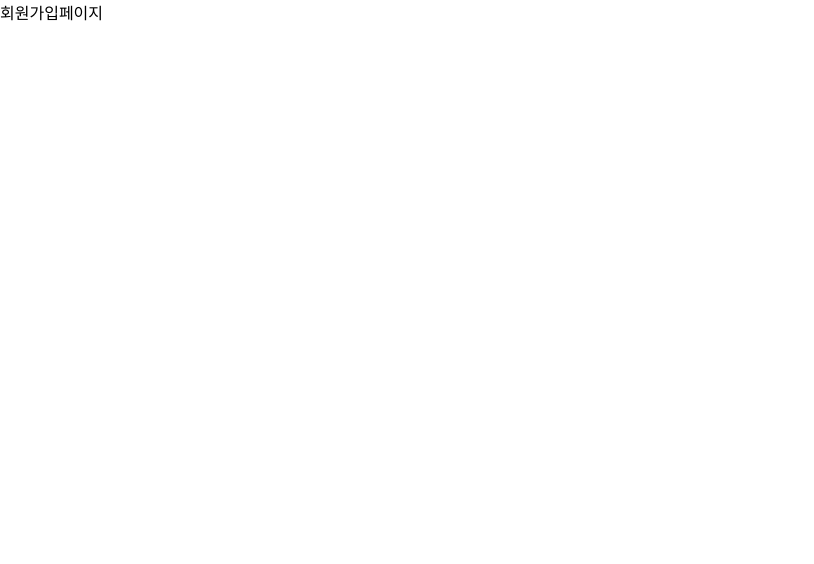
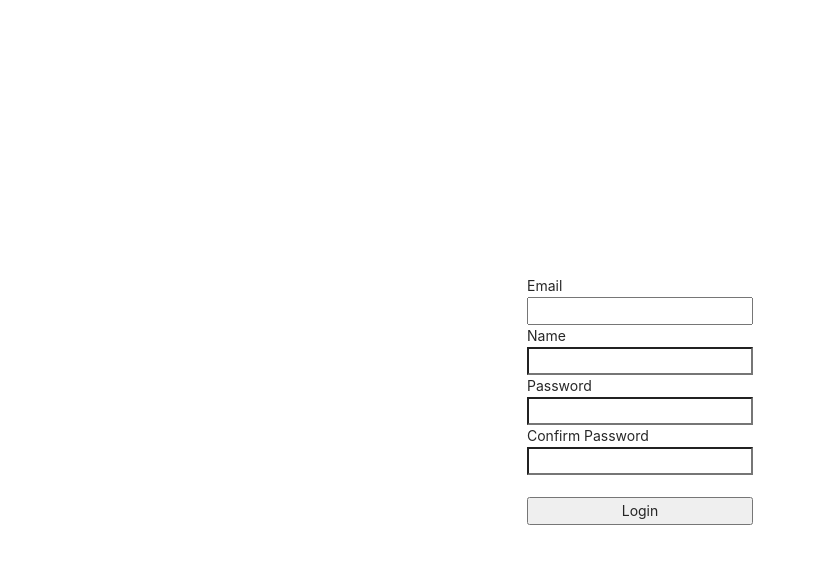
Before and after one commit to wldns0622/boilerPlate, a React (Create React App) app in the folder client/: page /register in a window 1280 px wide. Shown: the top 564 px of the page, without its empty margins (0-814 px from the left). Built offline with nearby package versions, Linux system fonts and the light colour scheme.

Commit message:
feat: login & register component

```diff
--- a/client/package.json
+++ b/client/package.json
@@ -6,12 +6,17 @@
     "@testing-library/jest-dom": "^5.11.4",
     "@testing-library/react": "^11.1.0",
     "@testing-library/user-event": "^12.1.10",
+    "antd": "^4.16.13",
     "axios": "^0.22.0",
     "http-proxy-middleware": "^2.0.1",
     "react": "^17.0.2",
     "react-dom": "^17.0.2",
+    "react-redux": "^7.2.5",
     "react-router-dom": "^5.3.0",
     "react-scripts": "4.0.3",
+    "redux": "^4.1.1",
+    "redux-promise": "^0.6.0",
+    "redux-thunk": "^2.3.0",
     "web-vitals": "^1.0.1"
   },
   "scripts": {
--- /dev/null
+++ b/client/src/_actions/types.js
@@ -0,0 +1,2 @@
+export const LOGIN_USER ='login_user';
+export const REGISTER_USER ='register_user';
--- /dev/null
+++ b/client/src/_actions/user_action.js
@@ -0,0 +1,16 @@
+import axios from 'axios';
+import { LOGIN_USER, REGISTER_USER } from './types';
+
+export function loginUser(dataToSubmit) {
+  const request = axios.post('/api/users/login', dataToSubmit)
+  .then(response => response.data)
+  .catch(err => console.log(err));
+  return { type: LOGIN_USER, payload: request}
+}
+
+export function registerUser(dataToSubmit) {
+  const request = axios.post('/api/users/register', dataToSubmit)
+  .then(response => response.data)
+  .catch(err => console.log(err));
+  return { type: REGISTER_USER, payload: request}
+}
--- /dev/null
+++ b/client/src/_reducers/index.js
@@ -0,0 +1,8 @@
+import { combineReducers } from 'redux';
+import user from './user_reducer';
+
+const rootReducer = combineReducers({
+  user,
+})
+
+export default rootReducer;
--- /dev/null
+++ b/client/src/_reducers/user_reducer.js
@@ -0,0 +1,14 @@
+import { LOGIN_USER, REGISTER_USER } from '../_actions/types';
+
+function userReducer (state = {}, action) {
+  switch(action.type) {
+    case LOGIN_USER:
+      return {...state, loginSuccess: action.payload }
+    case REGISTER_USER:
+      return {...state, register: action.payload }
+    default:
+      return state;
+  }
+}
+
+export default userReducer;
--- a/client/src/components/views/LandingPage/LandingPage.js
+++ b/client/src/components/views/LandingPage/LandingPage.js
@@ -9,8 +9,8 @@
   }, [])
 
   return (
-    <div>
-      랜딩페이지
+    <div style={{ display: 'flex', justifyContent: 'center', alignItems: 'center', width: '100%', height: '100vh'}}>
+      <h2>시작 페이지</h2>
     </div>
   );
 }
--- a/client/src/components/views/LoginPage/LoginPage.js
+++ b/client/src/components/views/LoginPage/LoginPage.js
@@ -1,9 +1,50 @@
-import React from 'react';
+import React, { useState } from 'react';
+import {useDispatch} from 'react-redux';
+import { loginUser } from '../../../_actions/user_action';
 
 function LoginPage(props) {
+  const dispatch = useDispatch();
+
+  const [email, setEmail] = useState('');
+  const [password, setPassword] = useState('');
+
+  const onEmailHandler = (event) => {
+    setEmail(event.currentTarget.value);
+  }
+
+  const onPasswordHandler = (event) => {
+    setPassword(event.currentTarget.value);
+  }
+
+  const onSubmitHandler = (event) => {
+    event.preventDefault();
+    console.log('Email', email);
+    console.log('Password', password);
+
+    const body = { email, password };
+    console.log(body);
+
+    dispatch(loginUser(body))
+    .then(response => {
+      if(response.payload.loginSuccess) {
+        props.history.push('/');
+      } else {
+        alert('Error');
+      }
+    })
+
+  }
+
   return (
-    <div>
-      로그인페이지
+    <div style={{ display: 'flex', justifyContent: 'center', alignItems: 'center', width: '100%', height: '100vh'}}>
+      <form style={{display: 'flex', flexDirection: 'column'}} onSubmit={onSubmitHandler}>
+        <label>Email</label>
+        <input type="email" value={email} onChange={onEmailHandler}/>
+        <label>Password</label>
+        <input type="password" value={password} onChange={onPasswordHandler}/>
+        <br />
+        <button>Login</button>
+      </form>
     </div>
   );
 }
--- a/client/src/components/views/RegisterPage/RegisterPage.js
+++ b/client/src/components/views/RegisterPage/RegisterPage.js
@@ -1,9 +1,64 @@
-import React from 'react';
+import React, { useState } from 'react';
+import {useDispatch} from 'react-redux';
+import { loginUser, registerUser } from '../../../_actions/user_action';
 
 function RegisterPage(props) {
+  const dispatch = useDispatch();
+
+  const [email, setEmail] = useState('');
+  const [name, setName] = useState('');
+  const [password, setPassword] = useState('');
+  const [confirmPassword, setConfirmPassword] = useState('');
+
+
+  const onEmailHandler = (event) => {
+    setEmail(event.currentTarget.value);
+  }
+
+  const onNameHandler = (event) => {
+    setName(event.currentTarget.value);
+  }
+  const onPasswordHandler = (event) => {
+    setPassword(event.currentTarget.value);
+  }
+  const onConfirmPasswordHandler = (event) => {
+    setConfirmPassword(event.currentTarget.value);
+  }
+
+  const onSubmitHandler = (event) => {
+    event.preventDefault();
+
+    if(password !== confirmPassword) {
+      return alert('비밀번호가 다릅니다');
+    }
+
+    const body = { email, name, password };
+
+    dispatch(registerUser(body))
+    .then(response => {
+      if(response.payload.success) {
+        props.history.push('/login');
+      } else {
+        alert('Error');
+      }
+    })
+
+  }
+
   return (
-    <div>
-      회원가입페이지
+    <div style={{ display: 'flex', justifyContent: 'center', alignItems: 'center', width: '100%', height: '100vh'}}>
+      <form style={{display: 'flex', flexDirection: 'column'}} onSubmit={onSubmitHandler}>
+        <label>Email</label>
+        <input type="email" value={email} onChange={onEmailHandler}/>
+        <label>Name</label>
+        <input type="text" value={name} onChange={onNameHandler}/>
+        <label>Password</label>
+        <input type="password" value={password} onChange={onPasswordHandler}/>
+        <label>Confirm Password</label>
+        <input type="password" value={confirmPassword} onChange={onConfirmPasswordHandler}/>
+        <br />
+        <button>Login</button>
+      </form>
     </div>
   );
 }
--- a/client/src/index.js
+++ b/client/src/index.js
@@ -1,20 +1,27 @@
 import React from 'react';
 import ReactDOM from 'react-dom';
 import './index.css';
+import 'antd/dist/antd.css';
 import App from './App';
-import reportWebVitals from './reportWebVitals';
 import {BrowserRouter} from 'react-router-dom';
+import {Provider} from 'react-redux';
+import { applyMiddleware, createStore } from 'redux';
+import promiseMiddleware from 'redux-promise';
+import reduxThunk from 'redux-thunk';
+import rootReducer from './_reducers';
+
+const createStoreWithMiddleware = applyMiddleware(promiseMiddleware, reduxThunk)(createStore);
 
 ReactDOM.render(
   <React.StrictMode>
     <BrowserRouter>
-      <App />
+      <Provider store={createStoreWithMiddleware(rootReducer,
+          window.__REDUX_DEVTOOLS_EXTENSION__ &&
+          window.__REDUX_DEVTOOLS_EXTENSION__()
+        )}>
+        <App />
+      </Provider>
     </BrowserRouter>
   </React.StrictMode>,
   document.getElementById('root')
 );
-
-// If you want to start measuring performance in your app, pass a function
-// to log results (for example: reportWebVitals(console.log))
-// or send to an analytics endpoint. Learn more: https://bit.ly/CRA-vitals
-reportWebVitals();
--- a/client/src/reportWebVitals.js
+++ /dev/null
@@ -1,13 +0,0 @@
-const reportWebVitals = onPerfEntry => {
-  if (onPerfEntry && onPerfEntry instanceof Function) {
-    import('web-vitals').then(({ getCLS, getFID, getFCP, getLCP, getTTFB }) => {
-      getCLS(onPerfEntry);
-      getFID(onPerfEntry);
-      getFCP(onPerfEntry);
-      getLCP(onPerfEntry);
-      getTTFB(onPerfEntry);
-    });
-  }
-};
-
-export default reportWebVitals;
```
Also changed, not shown: 1 other file (tests, documents, lock files or other folders).
